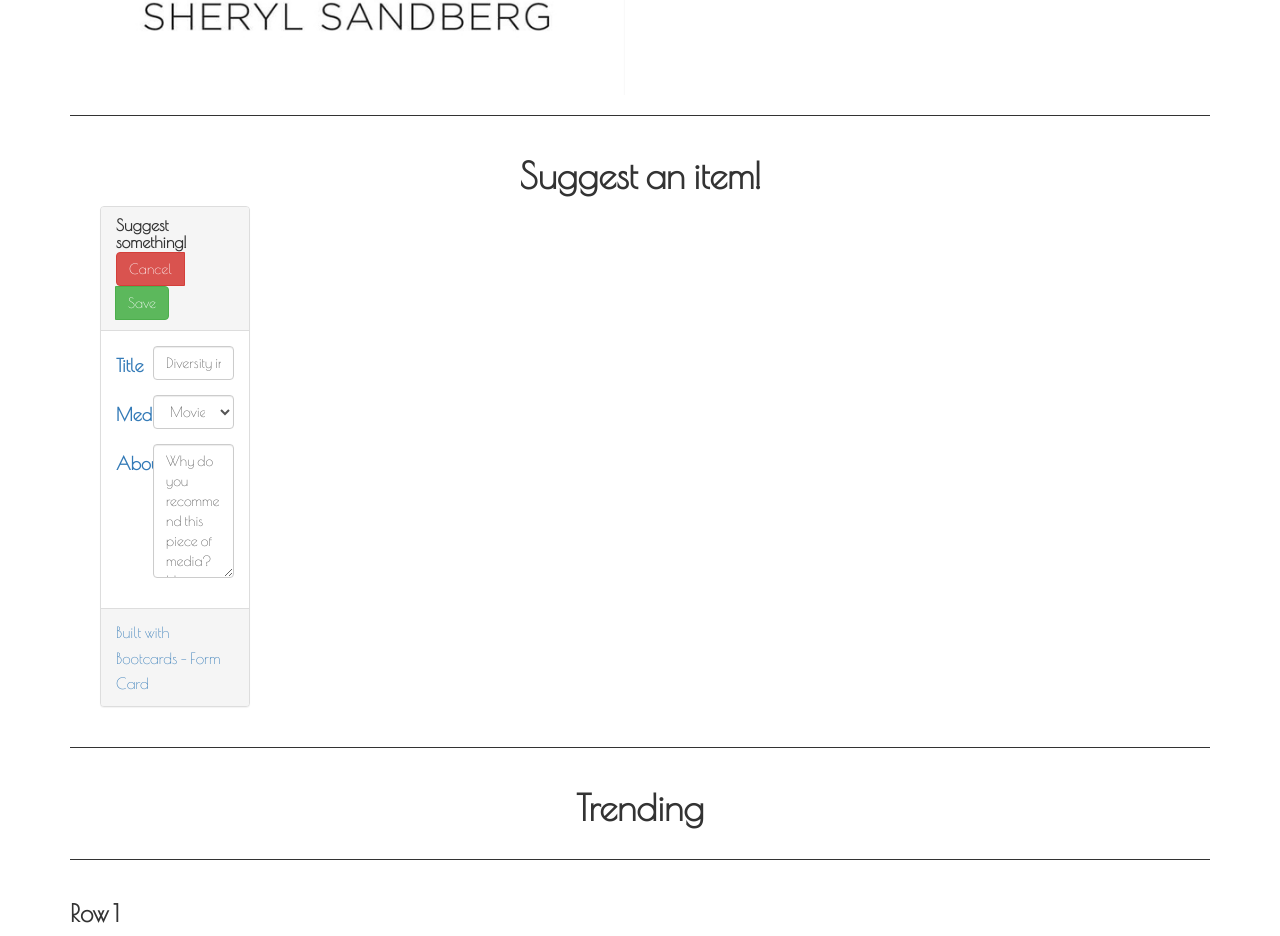
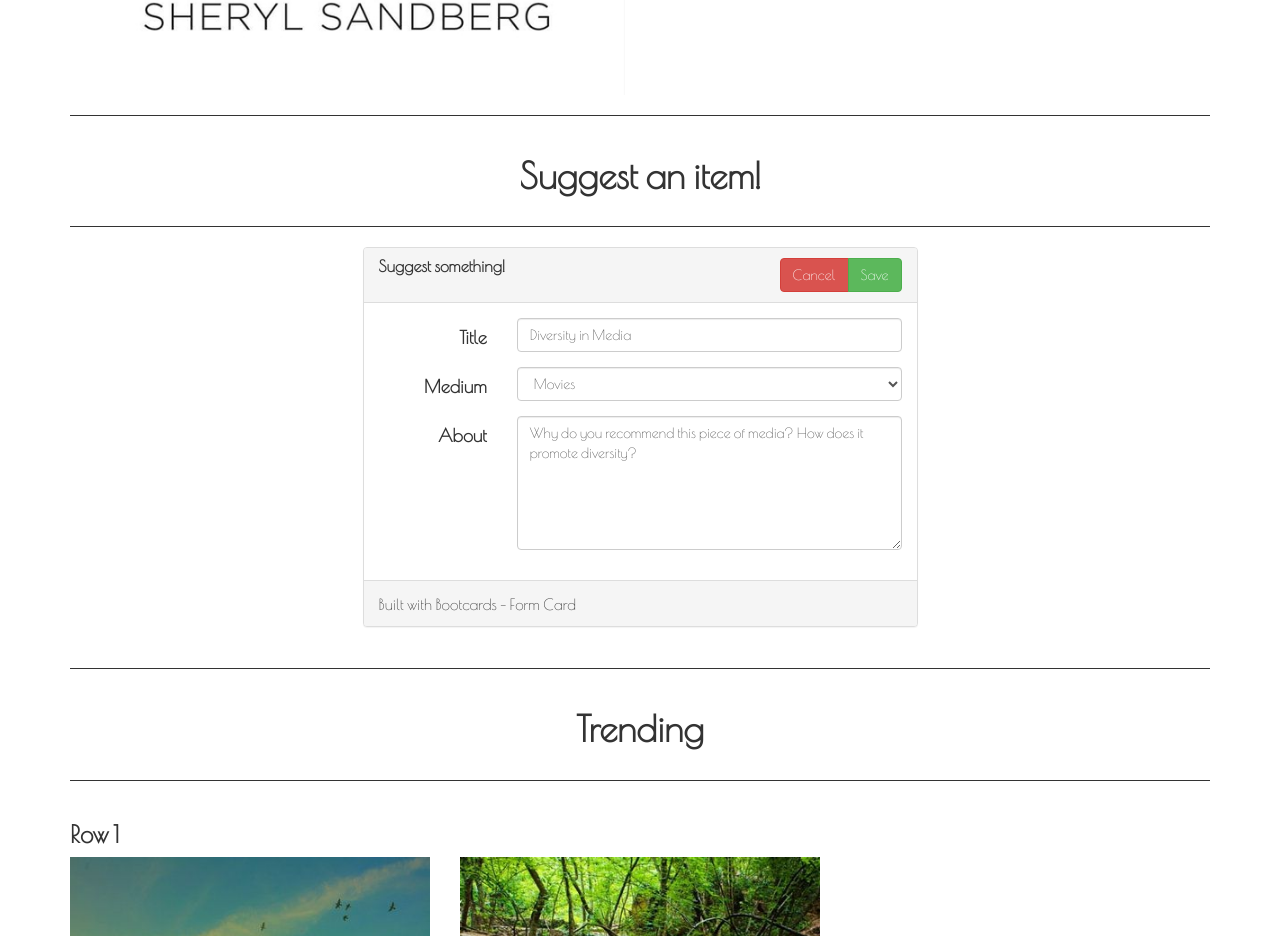
Before and after one commit to hskdian/BCSwebsite, a plain HTML site: page index.html in a window 1280 px wide. Shown: the part 1356-2292 px from the top of the page. Drawn offline with nearby package versions, Linux system fonts and the light colour scheme.

Commit message:
Centered the form submission card.

```diff
--- a/css/style.css
+++ b/css/style.css
@@ -1,6 +1,10 @@
 body {
 	font-family: 'Poiret One', cursive;
 	font-size: 18px;
+}
+
+.centerstuff{
+align-content: center;
 }
 .navbar-brand {
 	font-family: 'Kaushan Script', cursive;
--- a/index.html
+++ b/index.html
@@ -45,11 +45,17 @@
 			<div class ="col-md-12 text-center">
 				<h1>Suggest an item!</h1>
 			</div>
-			<article>
+			<div class="row">
+				<div class="col-md-12">
+					<hr>
+				</div>
+			</div>
+			<div class="row">
+			<div class ="col-md-3 text-center">
+
+			</div>
 				<div class="col-md-6">
-				<div class="col-md-4 col-sm-6">
-					<a data-target="#myModal1" data-toggle="modal">
-						<div class="panel panel-default">
+					<div class="panel panel-default">
   <div class="panel-heading clearfix">
     <h3 class="panel-title pull-left">Suggest something!</h3>
     <div class="btn-group pull-right">
@@ -93,6 +99,13 @@
     <small>Built with Bootcards - Form Card</small>
   </div>
 </div>
+				</div>
+			</div>
+			<article>
+				<div class="col-md-6">
+				<div class="col-md-4 col-sm-6">
+					<a data-target="#myModal1" data-toggle="modal">
+
 					</a>
 				</div>
 
```
